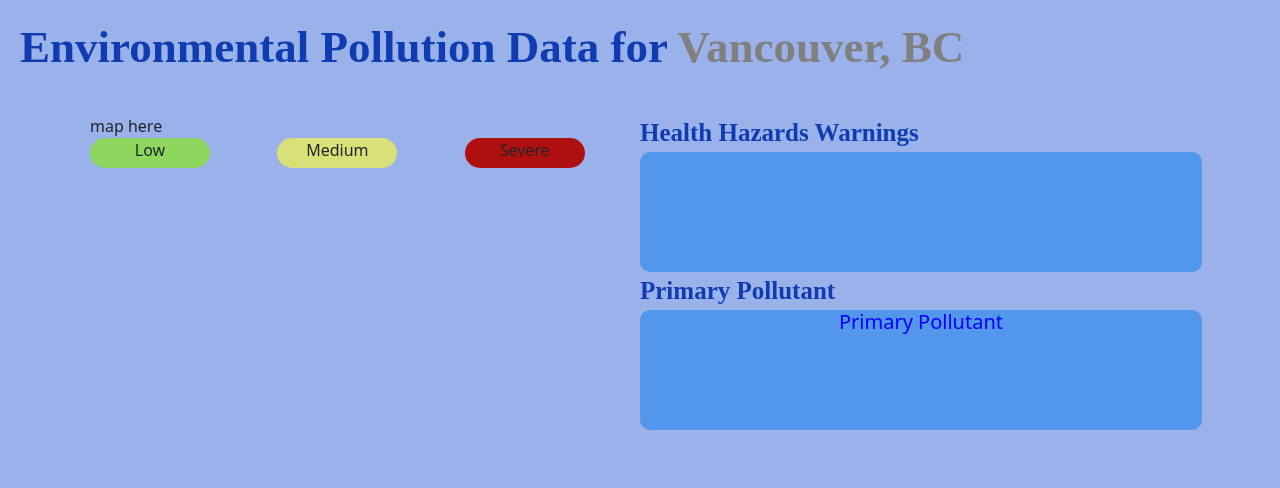
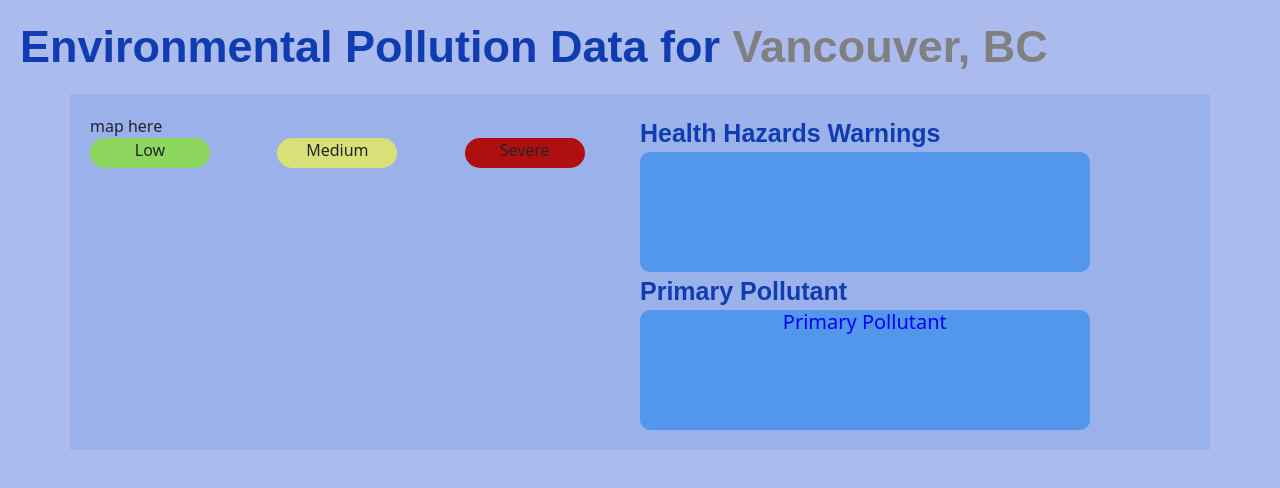
Before and after one commit to kckoh/nwhacks2024, a React (Create React App) app in the folder frontend/: page / in a window 1280 px wide. Shown: the top 488 px of the page. Built offline with nearby package versions, Linux system fonts and the light colour scheme; no server answers.

Commit message:
Modify the font

```diff
--- a/frontend/src/App.css
+++ b/frontend/src/App.css
@@ -38,7 +38,7 @@
   }
 } */
 body{
-  background-color: #9BB1E9;
+  background-color:#abbbed;
 }
 
 .legend-box {
@@ -48,12 +48,3 @@
 .legend-box:hover {
   transform: scale(1.1); /* Scale the element on hover */
 }
-
-.animated-container {
-  opacity: 0; /* Set initial opacity to 0 */
-  transition: opacity 0.5s ease; /* Apply a smooth transition on opacity property */
-}
-
-.animated-container.show {
-  opacity: 1; /* Change opacity to 1 when the 'show' class is present */
-}
--- a/frontend/src/App.js
+++ b/frontend/src/App.js
@@ -11,8 +11,9 @@
 
 const RectangleBox = ({ title, centerTitle = false, image }) => (
   <div
+    className="rectangle-box"
     style={{
-      width: '100%',
+      width: '80%',
       height: '120px',
       backgroundColor: '#5297eb',
       borderRadius: '10px',
@@ -20,6 +21,7 @@
       flexDirection: 'column',
       alignItems: centerTitle ? 'center' : 'flex-start',
       boxSizing: 'border-box',
+      fontStyle : 'sans-serif',
     }}
   >
     {image && <img src={image} alt="Warning" style={{ width: '50px', height: '50px' }} />}
@@ -88,16 +90,16 @@
 
         {/* right */}
         <Col md={6}>
-        <Row style={{fontFamily: 'Poppins',fontWeight: 800,fontSize: '25px',lineHeight: '38px',color: '#0F3CB0',}}>
+        <Row style={{fontFamily: 'sans-serif',fontWeight: 800,fontSize: '25px',lineHeight: '38px',color: '#0F3CB0',}}>
           Health Hazards Warnings
         </Row>
         <Row>
-        <RectangleBox className="animated-container"/>
+        <RectangleBox/>
         </Row>
 
 
         <Row>
-          <Row style={{fontFamily: 'Poppins',fontWeight: 800,fontSize: '25px',lineHeight: '38px',color: '#0F3CB0',}}>
+          <Row style={{fontFamily: 'sans-serif',fontWeight: 800,fontSize: '25px',lineHeight: '38px',color: '#0F3CB0',}}>
             Primary Pollutant
           </Row>
           <RectangleBox title="Primary Pollutant" centerTitle={true} />
@@ -110,7 +112,7 @@
 
   return (
     < >
-    <h1 style={{color: '#0F3CB0', fontFamily: 'Poppins', fontSize: '45px',fontWeight: 'bold' , margin : '20px'}}>
+    <h1 style={{color: '#0F3CB0', fontFamily: 'sans-serif', fontSize: '45px',fontWeight: 'bold' , margin : '20px'}}>
         Environmental Pollution Data for{' '}
         <span style={{ color: 'grey' }}>Vancouver, BC</span>
       </h1>
```
